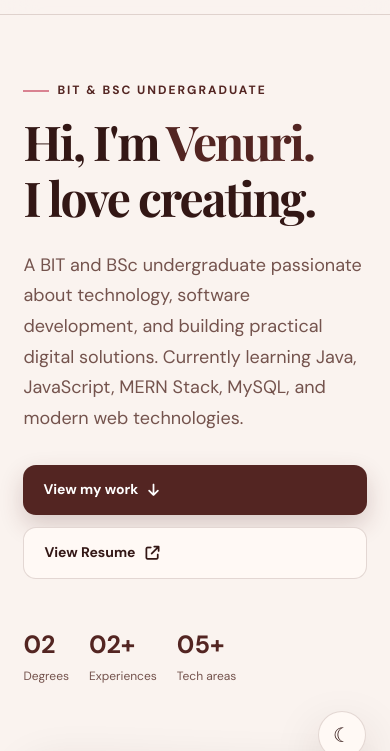
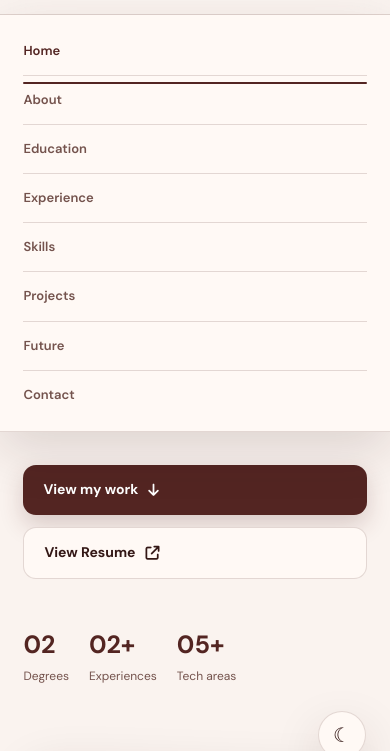
Before and after one commit to venula-poetisa/Venuri-V, a plain HTML site: page index.html in a window 390 px wide. Both pictures are taken after a click on the button "Open menu". Shown: the part 61-812 px from the top of the page. Drawn offline with nearby package versions, Linux system fonts and the light colour scheme.

Commit message:
mobile navigation bug

```diff
--- a/style.css
+++ b/style.css
@@ -90,6 +90,40 @@ footer{border-top:1px solid var(--border);padding:25px 7%;display:flex;justify-c
 
 .reveal{opacity:0;transform:translateY(25px);transition:opacity .7s ease,transform .7s ease}.reveal.visible{opacity:1;transform:none}
 
-@media(max-width:950px){.desktop-nav{display:none}.mobile-menu-button{display:grid}.hero{grid-template-columns:1fr;min-height:auto;padding-top:90px}.hero-visual{max-width:650px;margin:0 auto;width:100%}.about-grid{grid-template-columns:1fr}.portrait-wrap{max-width:380px;margin:auto}.skills-layout,.roadmap{grid-template-columns:1fr}.featured-project{grid-template-columns:1fr}.project-image{min-height:350px}.contact-card{flex-direction:column;align-items:flex-start}.experience-grid{grid-template-columns:1fr}.projects-heading{display:block}}
+@media(max-width:950px){
+    .desktop-nav{
+        display:none;
+    }
+
+    .desktop-nav.mobile-open{
+        display:flex;
+        position:absolute;
+        top:76px;
+        left:0;
+        right:0;
+        flex-direction:column;
+        gap:0;
+        padding:12px 6%;
+        background:var(--surface);
+        border-bottom:1px solid var(--border);
+        box-shadow:var(--shadow);
+    }
+
+    .desktop-nav.mobile-open a{
+        padding:13px 0;
+        width:100%;
+        border-bottom:1px solid var(--border);
+    }
+
+    .desktop-nav.mobile-open a:last-child{
+        border-bottom:none;
+    }
+
+    .mobile-menu-button{
+        display:grid;
+    }
+
+    .hero{grid-template-columns:1fr;min-height:auto;padding-top:90px}
+.hero-visual{max-width:650px;margin:0 auto;width:100%}.about-grid{grid-template-columns:1fr}.portrait-wrap{max-width:380px;margin:auto}.skills-layout,.roadmap{grid-template-columns:1fr}.featured-project{grid-template-columns:1fr}.project-image{min-height:350px}.contact-card{flex-direction:column;align-items:flex-start}.experience-grid{grid-template-columns:1fr}.projects-heading{display:block}}
 
 @media(max-width:650px){.site-header{padding:0 5%}.header-actions a:nth-child(-n+2){display:none}.section{padding:80px 6%}.hero{padding-top:65px}.hero-actions{flex-direction:column;align-items:stretch}.quick-stats{gap:20px}.floating-badge{display:none}.timeline:before{left:9px}.timeline-item{grid-template-columns:1fr;padding-left:35px;gap:0}.timeline-dot{left:4px}.timeline-year{text-align:left;padding:0 0 8px}.timeline-card{padding:22px}.project-info{padding:30px}.project-grid{grid-template-columns:1fr}.contact-card{padding:35px 25px}footer{flex-direction:column;gap:8px}}
```
